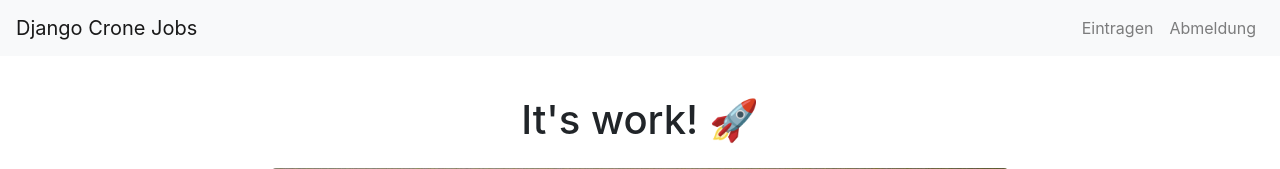
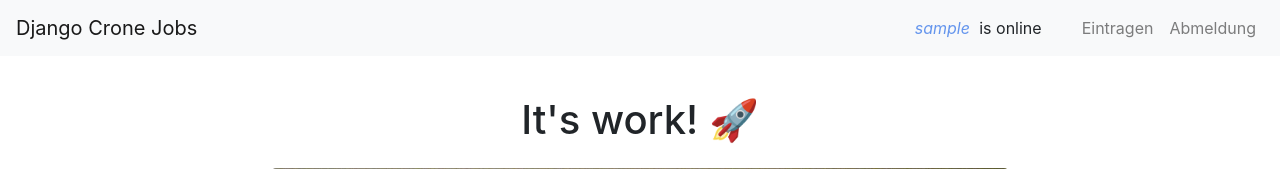
Before and after one commit to miko866/Django-Crone-Job, a Django app: page / in a window 1280 px wide. Shown: the top 169 px of the page. Run offline with Django 3.2, Linux system fonts and the light colour scheme; the visitor is signed in with stand-in values (Sample User, id 1); some libraries are stand-ins or nearby versions.

Commit message:
Show logged user in navbar.

```diff
--- a/static/crone_job/css/style.css
+++ b/static/crone_job/css/style.css
@@ -45,3 +45,13 @@ tbody th::before {
 	counter-increment: tbody;
 	content: counter(tbody) '.';
 }
+
+.online-user {
+	align-self: center;
+    padding-right: 2em;
+}
+
+.online-user__color {
+	color: cornflowerblue;
+	padding-right: .3em;
+}
--- a/templates/crone_job/base.html
+++ b/templates/crone_job/base.html
@@ -44,6 +44,9 @@
 
 					<!-- Links -->
 					{% if user.is_authenticated %}
+						<li class="nav-item online-user">
+							<em class="online-user__color">{{ user.username }}</em> is online
+						</li>
 						<li class="nav-item">
 							<a class="nav-link" href="{% url 'entries'%}">Eintragen</a>
 						</li>
```
